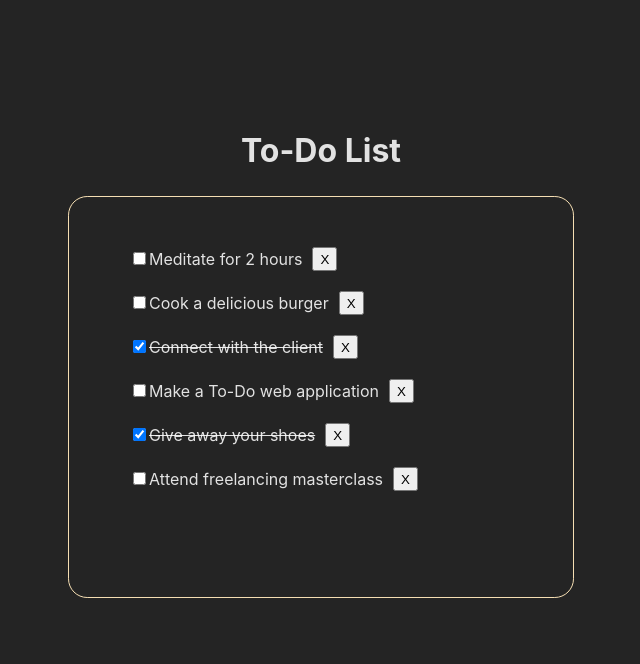
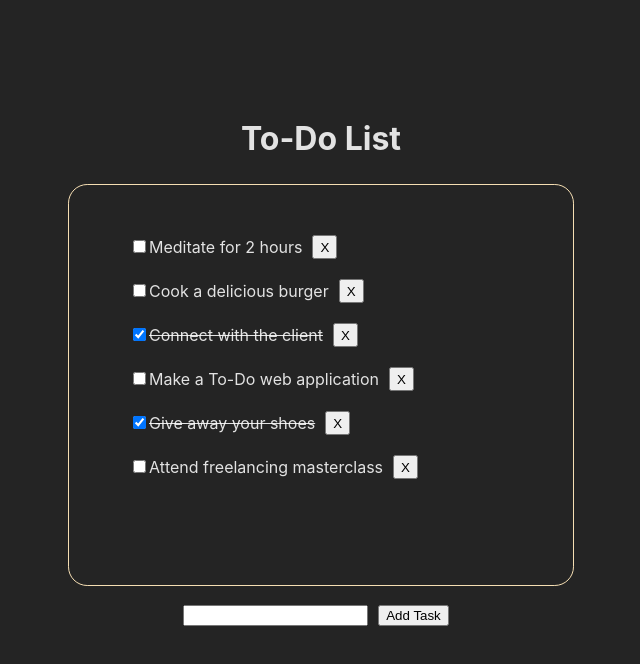
Before and after one commit to shlokmotwani/dynamic-strikethrough-list, a React (Vite) app: page / in a window 1280 px wide. Shown: the top 664 px of the page, without its empty margins (319-959 px from the left). Built offline with nearby package versions, Linux system fonts and the light colour scheme.

Commit message:
feat: add a new task

```diff
--- a/src/App.jsx
+++ b/src/App.jsx
@@ -5,6 +5,7 @@ import { ListItem } from "./ListItem";
 
 function App() {
   const [list, setList] = useState(tasks);
+  const [input, setInput] = useState("")
 
   function handleCheckBoxToggle(index) {
     let tempList = list.slice();
@@ -14,6 +15,21 @@ function App() {
 
   function handleDelete(index){
     let tempList = list.filter((item, i) => i!=index);
+    setList(tempList);
+  }
+
+  function handleInputChange(e){
+    setInput(e.target.value);
+  }
+
+  function handleAdd(){
+    let tempList = [
+      ...list,
+      {
+        title: input,
+        finished: false,
+      }
+    ];
     setList(tempList);
   }
 
@@ -34,6 +50,10 @@ function App() {
           );
         })}
       </ul>
+      <div>
+        <input type="text" value={input} onChange={handleInputChange}/>
+        <button onClick={handleAdd}>Add Task</button>
+      </div>
     </div>
   );
 }
```
